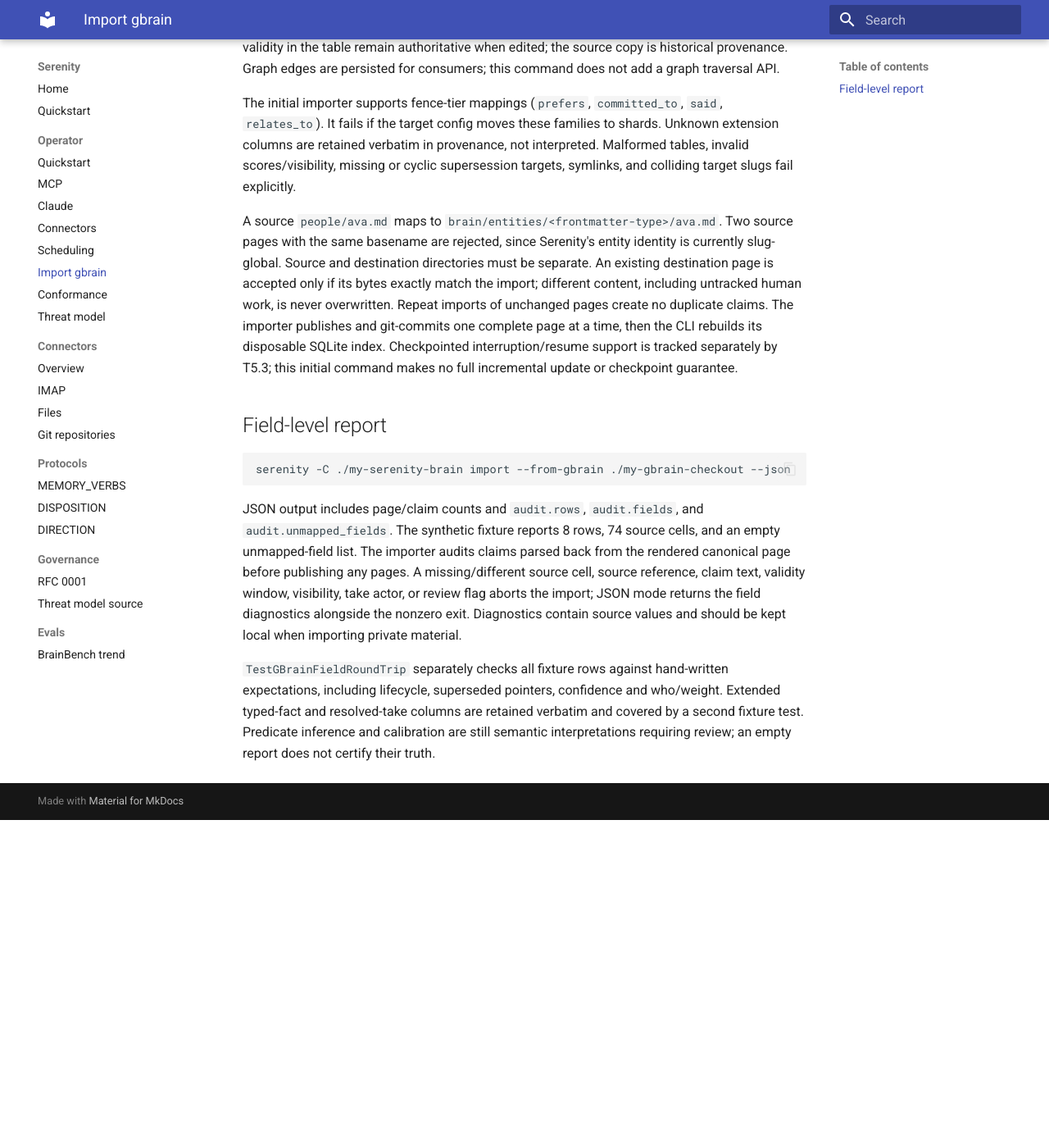
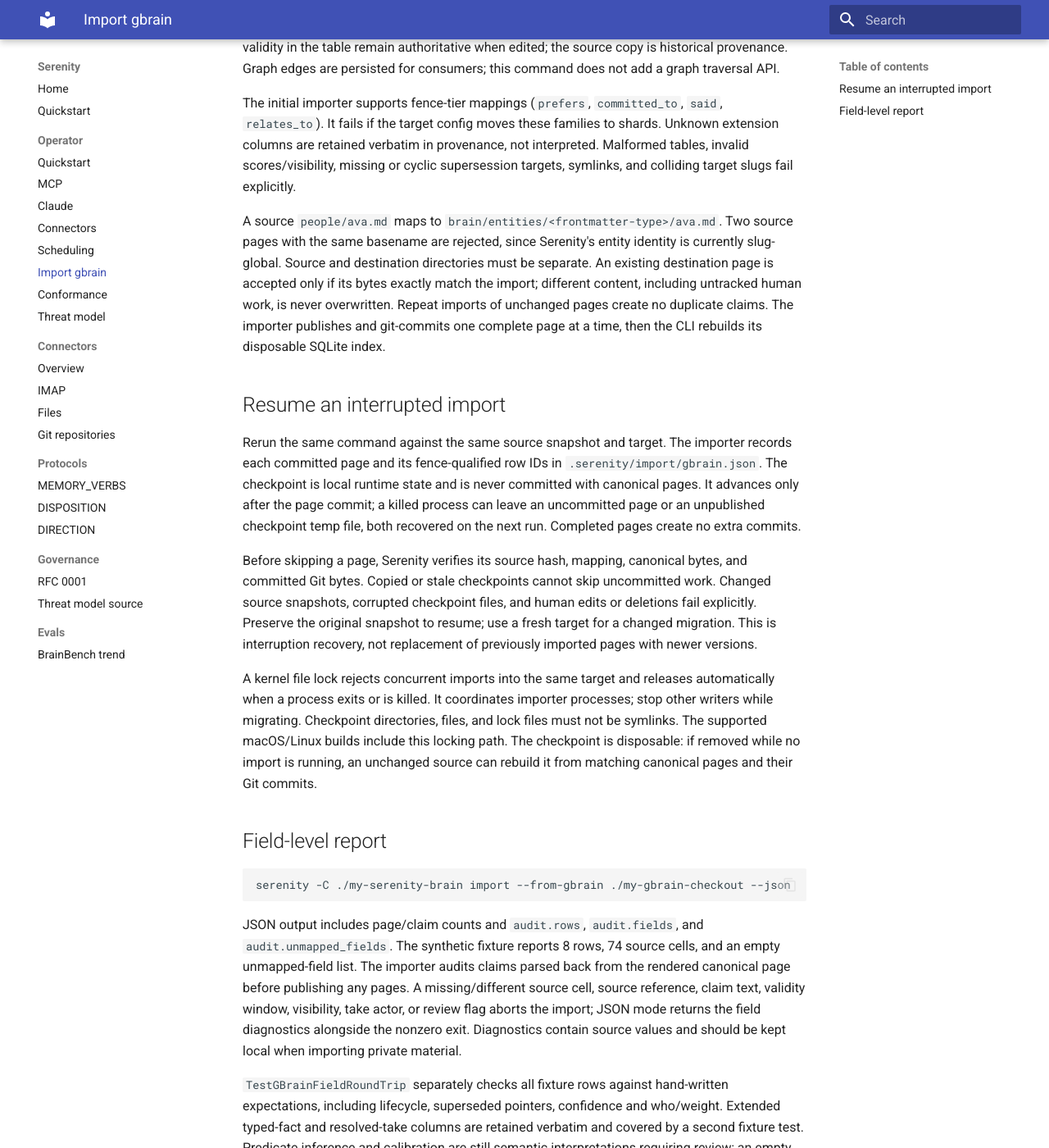
Before and after one commit to sirerun/serenity, an MkDocs documentation site: the page built from docs/operator/gbrain-import.md, in a window 1280 px wide and 1400 px high, scrolled down 590 px. Shown: the whole window at 82% size. Built offline with MkDocs 1.6.1 and Material for MkDocs 9.7.7, drawn with Linux system fonts in a browser that asks for light colours; before the commit the page ends 1590 px from its top, so only the background shows below that.

Commit message:
docs: record resumable import behavior and crash evidence

```diff
--- a/docs/operator/gbrain-import.md
+++ b/docs/operator/gbrain-import.md
@@ -39,9 +39,30 @@
 match the import; different content, including untracked human work, is never
 overwritten. Repeat imports of unchanged pages create no duplicate claims.
 The importer publishes and git-commits one complete page at a time, then the CLI
-rebuilds its disposable SQLite index. Checkpointed interruption/resume support
-is tracked separately by T5.3; this initial command makes no full incremental
-update or checkpoint guarantee.
+rebuilds its disposable SQLite index.
+
+## Resume an interrupted import
+
+Rerun the same command against the same source snapshot and target. The importer
+records each committed page and its fence-qualified row IDs in
+`.serenity/import/gbrain.json`. The checkpoint is local runtime state and is
+never committed with canonical pages. It advances only after the page commit;
+a killed process can leave an uncommitted page or an unpublished checkpoint temp
+file, both recovered on the next run. Completed pages create no extra commits.
+
+Before skipping a page, Serenity verifies its source hash, mapping, canonical
+bytes, and committed Git bytes. Copied or stale checkpoints cannot skip
+uncommitted work. Changed source snapshots, corrupted checkpoint files, and
+human edits or deletions fail explicitly. Preserve the original snapshot to
+resume; use a fresh target for a changed migration. This is interruption recovery,
+not replacement of previously imported pages with newer versions.
+
+A kernel file lock rejects concurrent imports into the same target and releases
+automatically when a process exits or is killed. It coordinates importer processes;
+stop other writers while migrating. Checkpoint directories, files, and lock files
+must not be symlinks. The supported macOS/Linux builds include this locking path.
+The checkpoint is disposable: if removed while no import is running, an unchanged
+source can rebuild it from matching canonical pages and their Git commits.
 
 ## Field-level report
 
```
Also changed, not shown: docs/plan.md (+2 -2 lines), docs/plans/E5-m5-migration-launch.md (+1 -1 lines), docs/roadmap.md (+2 -0 lines).
